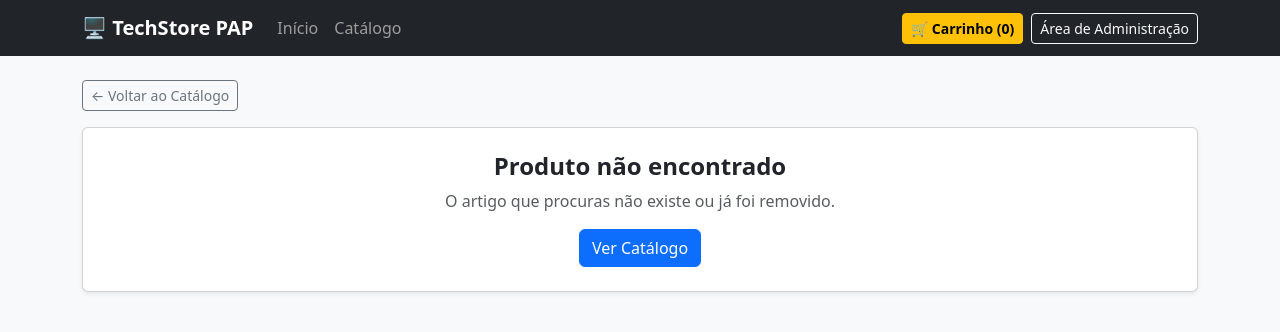
After one commit to MartimFreire24is6/loja-informatica-pap, a PHP site: page /produto.php in a window 1280 px wide. The commit adds this page. Shown: the top 332 px of the page. Run offline with PHP 8.4, Linux system fonts and the light colour scheme.

Commit message:
Adicionar pagina de detalhe do produto e cartoes clicaveis

```diff
--- /dev/null
+++ b/produto.php
@@ -0,0 +1,152 @@
+<?php
+session_start();
+require_once 'db.php';
+
+$totalItensCarrinho = array_sum($_SESSION['carrinho'] ?? []);
+$id = (int)($_GET['id'] ?? 0);
+
+$produto = null;
+if ($id > 0) {
+    $stmt = $pdo->prepare("
+        SELECT p.*, c.nome AS categoria_nome
+        FROM produtos p
+        JOIN categorias c ON p.categoria_id = c.id
+        WHERE p.id = ?
+        LIMIT 1
+    ");
+    $stmt->execute([$id]);
+    $produto = $stmt->fetch();
+}
+
+// Suporte para adicionar quantidade específica vinda do produto.php
+if ($_SERVER['REQUEST_METHOD'] === 'POST' && ($_POST['acao'] ?? '') === 'adicionar_qtd') {
+    $prodId = (int)($_POST['id'] ?? 0);
+    $qtd    = max(1, (int)($_POST['qtd'] ?? 1));
+
+    if ($prodId > 0) {
+        $stmt = $pdo->prepare("SELECT id, nome, stock FROM produtos WHERE id = ? LIMIT 1");
+        $stmt->execute([$prodId]);
+        $item = $stmt->fetch();
+
+        if ($item && (int)$item['stock'] > 0) {
+            if (!isset($_SESSION['carrinho']) || !is_array($_SESSION['carrinho'])) {
+                $_SESSION['carrinho'] = [];
+            }
+            $atual = (int)($_SESSION['carrinho'][$prodId] ?? 0);
+            $novaQtd = min((int)$item['stock'], $atual + $qtd);
+            $_SESSION['carrinho'][$prodId] = $novaQtd;
+            header('Location: carrinho.php');
+            exit;
+        }
+    }
+}
+?>
+<!DOCTYPE html>
+<html lang="pt">
+<head>
+    <meta charset="UTF-8">
+    <meta name="viewport" content="width=device-width, initial-scale=1.0">
+    <title><?= $produto ? htmlspecialchars($produto['nome']) . ' — TechStore PAP' : 'Produto não encontrado — TechStore PAP' ?></title>
+    <link href="https://cdn.jsdelivr.net/npm/bootstrap@5.3.3/dist/css/bootstrap.min.css" rel="stylesheet">
+</head>
+<body class="bg-light">
+
+    <nav class="navbar navbar-expand-lg navbar-dark bg-dark mb-4">
+        <div class="container">
+            <a class="navbar-brand fw-bold" href="index.php">🖥️ TechStore PAP</a>
+            <div class="navbar-nav me-auto">
+                <a class="nav-link" href="index.php">Início</a>
+                <a class="nav-link" href="catalogo.php">Catálogo</a>
+            </div>
+            <div class="d-flex gap-2">
+                <a href="carrinho.php" class="btn btn-warning btn-sm fw-bold">
+                    🛒 Carrinho (<?= (int)$totalItensCarrinho ?>)
+                </a>
+                <a href="admin.php" class="btn btn-outline-light btn-sm">Área de Administração</a>
+            </div>
+        </div>
+    </nav>
+
+    <div class="container mb-5">
+        <a href="catalogo.php" class="btn btn-outline-secondary btn-sm mb-3">← Voltar ao Catálogo</a>
+
+        <?php if (!$produto): ?>
+            <div class="card shadow-sm p-4 text-center">
+                <h2 class="h4 fw-bold mb-2">Produto não encontrado</h2>
+                <p class="text-muted mb-3">O artigo que procuras não existe ou já foi removido.</p>
+                <div><a href="catalogo.php" class="btn btn-primary">Ver Catálogo</a></div>
+            </div>
+        <?php else: ?>
+            <div class="card shadow-sm border-0">
+                <div class="row g-0">
+                    <div class="col-md-5 bg-white d-flex align-items-center justify-content-center p-3">
+                        <?php if (!empty($produto['imagem'])): ?>
+                            <img src="<?= htmlspecialchars($produto['imagem']) ?>"
+                                 alt="<?= htmlspecialchars($produto['nome']) ?>"
+                                 class="img-fluid rounded"
+                                 style="max-height: 360px; object-fit: cover;">
+                        <?php else: ?>
+                            <div class="text-muted py-5">Sem imagem disponível</div>
+                        <?php endif; ?>
+                    </div>
+
+                    <div class="col-md-7">
+                        <div class="card-body p-4 p-lg-5">
+                            <div class="mb-2">
+                                <span class="badge bg-secondary"><?= htmlspecialchars($produto['categoria_nome']) ?></span>
+                                <span class="badge bg-info text-dark"><?= htmlspecialchars($produto['marca']) ?></span>
+                            </div>
+
+                            <h1 class="h3 fw-bold mb-3"><?= htmlspecialchars($produto['nome']) ?></h1>
+
+                            <div class="fs-3 fw-bold text-success mb-2">
+                                <?= number_format((float)$produto['preco'], 2, ',', ' ') ?> €
+                            </div>
+
+                            <p class="mb-4">
+                                <?php if ((int)$produto['stock'] > 0): ?>
+                                    <span class="badge bg-success-subtle text-success border border-success-subtle">
+                                        Em stock: <?= (int)$produto['stock'] ?> unidade(s)
+                                    </span>
+                                <?php else: ?>
+                                    <span class="badge bg-danger-subtle text-danger border border-danger-subtle">
+                                        Esgotado
+                                    </span>
+                                <?php endif; ?>
+                            </p>
+
+                            <h2 class="h6 fw-bold text-uppercase text-muted">Descrição e Especificações</h2>
+                            <p class="text-secondary mb-4">
+                                <?= nl2br(htmlspecialchars($produto['descricao'] ?: 'Sem descrição adicional.')) ?>
+                            </p>
+
+                            <?php if ((int)$produto['stock'] > 0): ?>
+                                <form method="POST" class="row g-2 align-items-end">
+                                    <input type="hidden" name="acao" value="adicionar_qtd">
+                                    <input type="hidden" name="id" value="<?= (int)$produto['id'] ?>">
+
+                                    <div class="col-4 col-sm-3">
+                                        <label for="qtd" class="form-label small fw-bold">Quantidade</label>
+                                        <input type="number" id="qtd" name="qtd" value="1" min="1"
+                                               max="<?= (int)$produto['stock'] ?>" class="form-control">
+                                    </div>
+
+                                    <div class="col-8 col-sm-6">
+                                        <button type="submit" class="btn btn-primary w-100">
+                                            + Adicionar ao Carrinho
+                                        </button>
+                                    </div>
+                                </form>
+                            <?php else: ?>
+                                <button type="button" class="btn btn-secondary" disabled>Indisponível de momento</button>
+                            <?php endif; ?>
+                        </div>
+                    </div>
+                </div>
+            </div>
+        <?php endif; ?>
+    </div>
+
+    <script src="https://cdn.jsdelivr.net/npm/bootstrap@5.3.3/dist/js/bootstrap.bundle.min.js"></script>
+</body>
+</html>
```
Also changed, not shown: catalogo.php (+7 -3 lines), index.php (+7 -3 lines).
